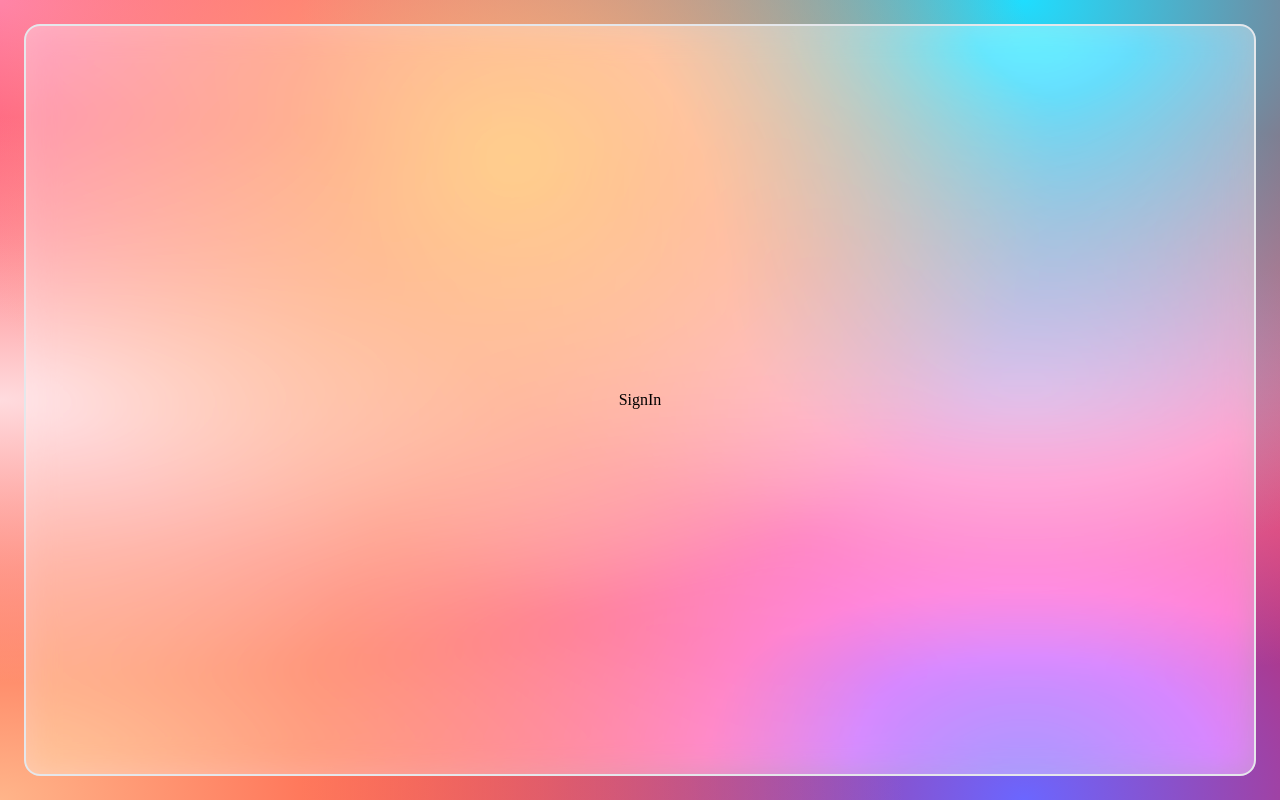
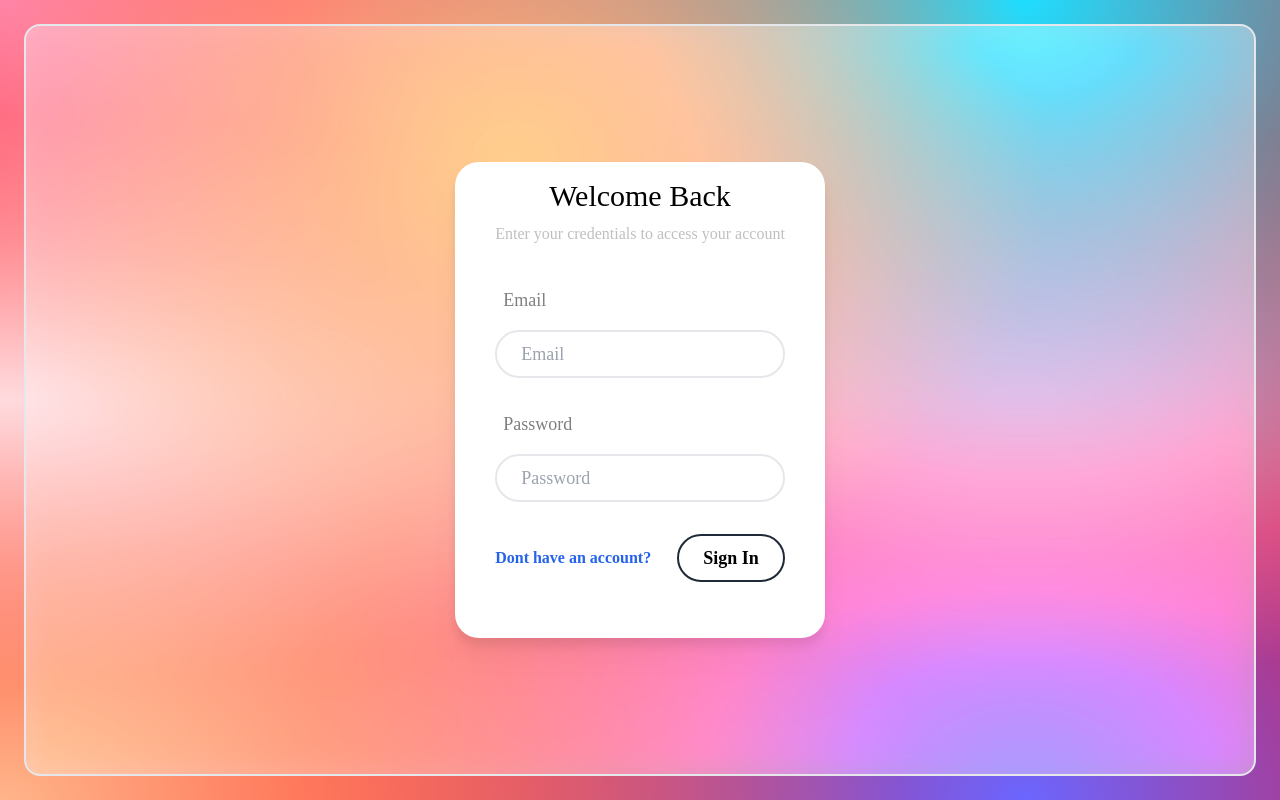
Before and after one commit to kal93/next-task-manager, a Next.js app: page /signin in a window 1280 px wide. Built offline with nearby package versions, Linux system fonts and the light colour scheme.

Commit message:
layouts for register and sign in authentication form api request fns add `.nvmrc` file

```diff
--- a/app/(auth)/register/page.tsx
+++ b/app/(auth)/register/page.tsx
@@ -0,0 +1,9 @@
+import AuthForm from "@tm/components/AuthForm";
+
+export default function Register() {
+  return (
+    <>
+      <AuthForm mode="register"></AuthForm>
+    </>
+  );
+}
--- a/app/(auth)/signin/page.tsx
+++ b/app/(auth)/signin/page.tsx
@@ -1,5 +1,9 @@
+import AuthForm from "@tm/components/AuthForm";
+
 export default function SignIn() {
-    return<>
-        SignIn
+  return (
+    <>
+      <AuthForm mode="signIn"></AuthForm>
     </>
+  );
 }
--- /dev/null
+++ b/components/AuthForm.tsx
@@ -0,0 +1,143 @@
+"use client";
+
+import { useCallback, useState } from "react";
+import Input from "./Input";
+import Card from "./Card";
+import Button from "./Button";
+import { useRouter } from "next/navigation";
+import { register, signIn } from "@tm/lib/api";
+import Link from "next/link";
+
+const registerContent = {
+  linkUrl: "/signin",
+  linkText: "Already have an account?",
+  header: "Create new account",
+  subheader: "Just a few things to get started",
+  buttonText: "Register",
+};
+
+const signInContent = {
+  linkUrl: "/register",
+  linkText: "Dont have an account?",
+  header: "Welcome Back",
+  subheader: "Enter your credentials to access your account",
+  buttonText: "Sign In",
+};
+
+const initial = { email: "", password: "", firstName: "", lastName: "" };
+
+const AuthForm = ({ mode }) => {
+  const [formState, setFormState] = useState({ ...initial });
+
+  const router = useRouter();
+  const handleSubmit = useCallback(
+    async (e) => {
+      e.preventDefault();
+      if (mode === "register") {
+        await register(formState);
+      } else {
+        await signIn(formState);
+      }
+      setFormState(initial);
+      router.replace("/home");
+    },
+    [
+      formState.email,
+      formState.firstName,
+      formState.lastName,
+      formState.password,
+    ]
+  );
+
+  const content = mode === "register" ? registerContent : signInContent;
+
+  return (
+    <Card>
+      <div className="w-full">
+        <div className="text-center">
+          <h2 className="text-3xl mb-2">{content.header}</h2>
+          <p className="tex-lg text-black/25">{content.subheader}</p>
+        </div>
+        <form onSubmit={handleSubmit} className="py-10 w-full">
+          {mode === "register" && (
+            <div className="flex mb-8 justify-between">
+              <div className="pr-2">
+                <div className="text-lg mb-4 ml-2 text-black/50">
+                  First Name
+                </div>
+                <Input
+                  required
+                  placeholder="First Name"
+                  value={formState.firstName}
+                  className="border-solid border-gray border-2 px-6 py-2 text-lg rounded-3xl w-full"
+                  onChange={(e) =>
+                    setFormState((s) => ({ ...s, firstName: e.target.value }))
+                  }
+                />
+              </div>
+              <div className="pl-2">
+                <div className="text-lg mb-4 ml-2 text-black/50">Last Name</div>
+                <Input
+                  required
+                  placeholder="Last Name"
+                  value={formState.lastName}
+                  className="border-solid border-gray border-2 px-6 py-2 text-lg rounded-3xl w-full"
+                  onChange={(e) =>
+                    setFormState((s) => ({ ...s, lastName: e.target.value }))
+                  }
+                />
+              </div>
+            </div>
+          )}
+          <div className="mb-8">
+            <div className="text-lg mb-4 ml-2 text-black/50">Email</div>
+            <Input
+              required
+              type="email"
+              placeholder="Email"
+              value={formState.email}
+              className="border-solid border-gray border-2 px-6 py-2 text-lg rounded-3xl w-full"
+              onChange={(e) =>
+                setFormState((s) => ({ ...s, email: e.target.value }))
+              }
+            />
+          </div>
+          <div className="mb-8">
+            <div className="text-lg mb-4 ml-2 text-black/50">Password</div>
+            <Input
+              required
+              value={formState.password}
+              type="password"
+              placeholder="Password"
+              className="border-solid border-gray border-2 px-6 py-2 text-lg rounded-3xl w-full"
+              onChange={(e) =>
+                setFormState((s) => ({ ...s, password: e.target.value }))
+              }
+            />
+          </div>
+          <div className="flex items-center justify-between">
+            <div>
+              <span>
+                <Link
+                prefetch
+                  href={content.linkUrl}
+                  className="text-blue-600 font-bold"
+                >
+                  {content.linkText}
+                </Link>
+              </span>
+            </div>
+            <div>
+              <Button type="submit" intent="secondary">
+                {content.buttonText}
+              </Button>
+            </div>
+          </div>
+        </form>
+      </div>
+    </Card>
+  );
+};
+
+
+export default AuthForm;
--- /dev/null
+++ b/lib/api.ts
@@ -0,0 +1,28 @@
+const fetcher = async ({ url, method, body, json = true }) => {
+  const res = await fetch(url, {
+    method,
+    ...body(body && { body: JSON.stringify(body) }),
+    headers: {
+      Accept: "application/json",
+      "Content-Type": "application/json",
+    },
+  });
+
+  if (!res.ok) {
+    throw new Error("API Error...");
+  }
+
+  if (json) {
+    const data = await res.json();
+    return data.data;
+  }
+};
+
+export const register = (user) => {
+  return fetcher({ url: "/api/register", method: "post", body: user });
+};
+
+
+export const signIn = (user) => {
+    return fetcher({ url: "/api/signin", method: "post", body: user });
+  };
```
Also changed, not shown: 1 other file (tests, documents, lock files or other folders).
